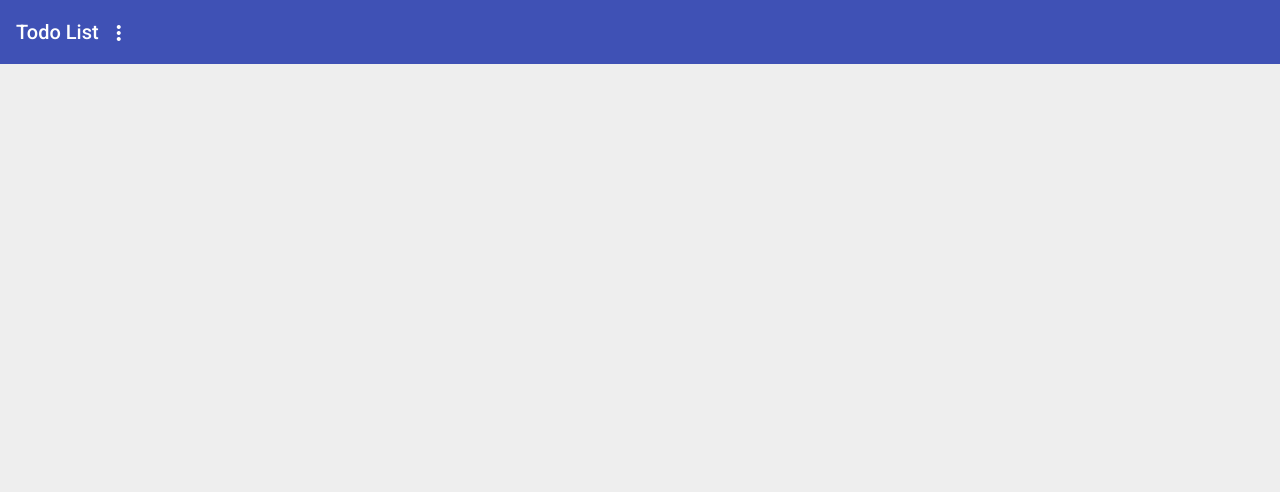
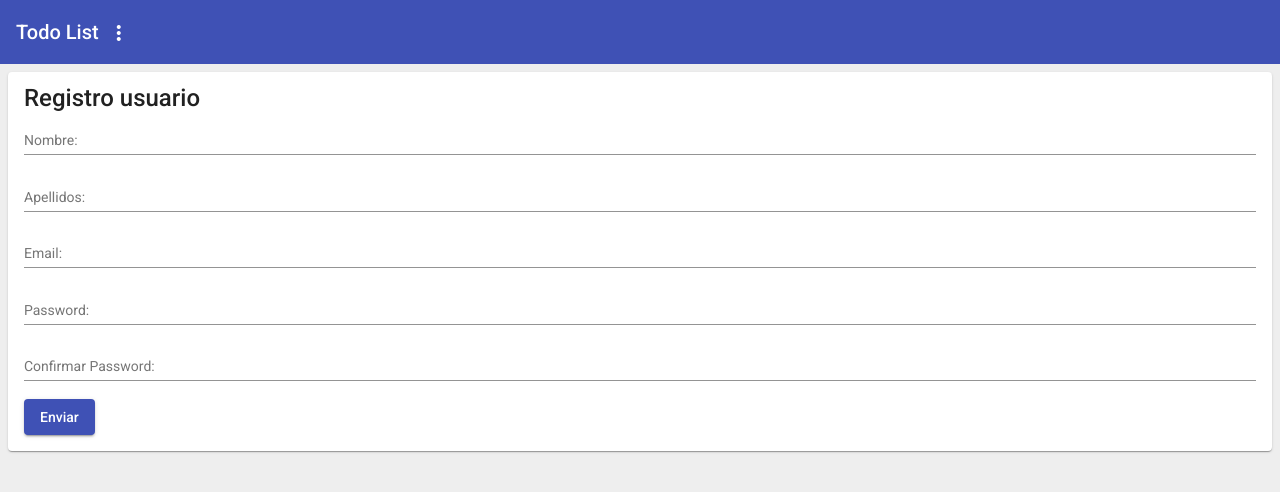
Before and after one commit to bypixelpro/angularynode, an Angular app: page /register in a window 1280 px wide. Before the commit this address led to /. Shown: the top 492 px of the page. Built offline with nearby package versions, Linux system fonts and the light colour scheme.

Commit message:
formulario registro

```diff
--- a/src/app/app-routing.module.ts
+++ b/src/app/app-routing.module.ts
@@ -2,6 +2,8 @@ import { NgModule } from '@angular/core';
 import { Routes, RouterModule } from '@angular/router';
 import { HomeComponent } from './home.component';
 import { TareasComponent } from './tareas.component';
+import { RegisterComponent } from './register.component';
+
 
 
 
@@ -16,6 +18,10 @@ const routes: Routes = [{
 {
   path: 'tareas/:username',
   component: TareasComponent
+},
+{
+  path: 'register',
+  component: RegisterComponent
 }];
 
 @NgModule({
--- a/src/app/app.module.ts
+++ b/src/app/app.module.ts
@@ -9,6 +9,7 @@ import { TareasComponent } from './tareas.component';
 import { NuevaTareaComponent } from './nueva-tarea.component';
 import { NavComponent } from './nav.component';
 import { HomeComponent } from './home.component';
+import { RegisterComponent } from './register.component';
 
 import { BrowserAnimationsModule } from '@angular/platform-browser/animations';
 import {MatCardModule} from '@angular/material/card';
@@ -28,7 +29,8 @@ import { FormsModule } from '@angular/forms';
     TareasComponent,
     NuevaTareaComponent,
     NavComponent,
-    HomeComponent
+    HomeComponent,
+    RegisterComponent
   ],
   imports: [
     BrowserModule,
--- /dev/null
+++ b/src/app/register.component.html
@@ -0,0 +1,30 @@
+
+<mat-card>
+  <mat-card-title>Registro usuario</mat-card-title>
+      <mat-form-field class="example-full-width">
+        <mat-label>Nombre:</mat-label>
+        <input matInput placeholder="Nombre">
+      </mat-form-field>
+
+      <mat-form-field class="example-full-width">
+        <mat-label>Apellidos:</mat-label>
+        <input matInput placeholder="Apellidos">
+      </mat-form-field>
+
+      <mat-form-field class="example-full-width">
+        <mat-label>Email:</mat-label>
+        <input type="email" matInput placeholder="Email">
+      </mat-form-field>
+
+      <mat-form-field class="example-full-width">
+        <mat-label>Password:</mat-label>
+        <input type="password" matInput placeholder="Password">
+      </mat-form-field>
+
+      <mat-form-field class="example-full-width">
+        <mat-label>Confirmar Password:</mat-label>
+        <input type="password" matInput placeholder="Confirmar Password">
+      </mat-form-field>
+
+      <button mat-raised-button color="primary">Enviar</button>
+  </mat-card>
```
Also changed, not shown: src/app/register.component.ts (added, +9 -0 lines).
